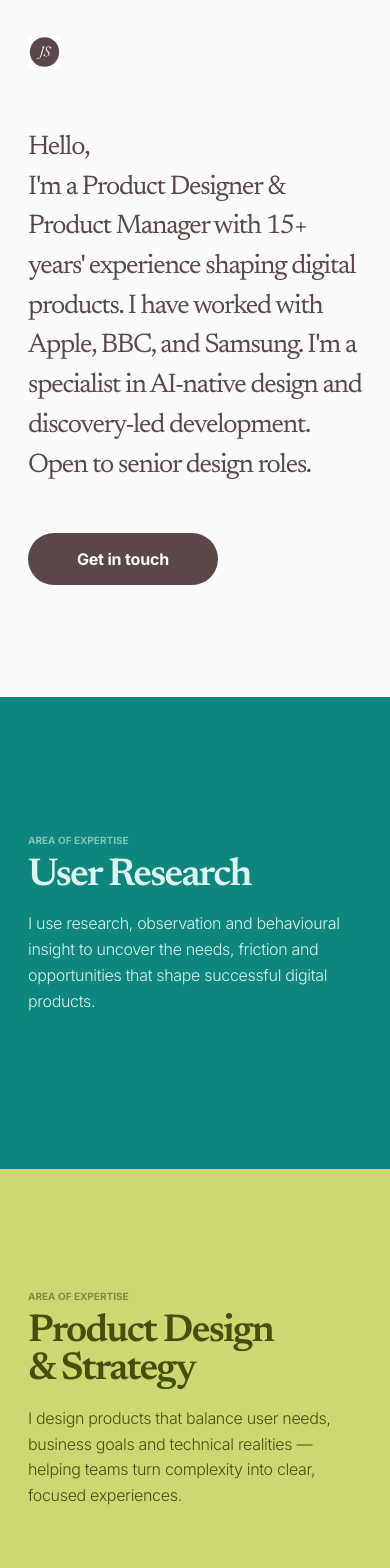
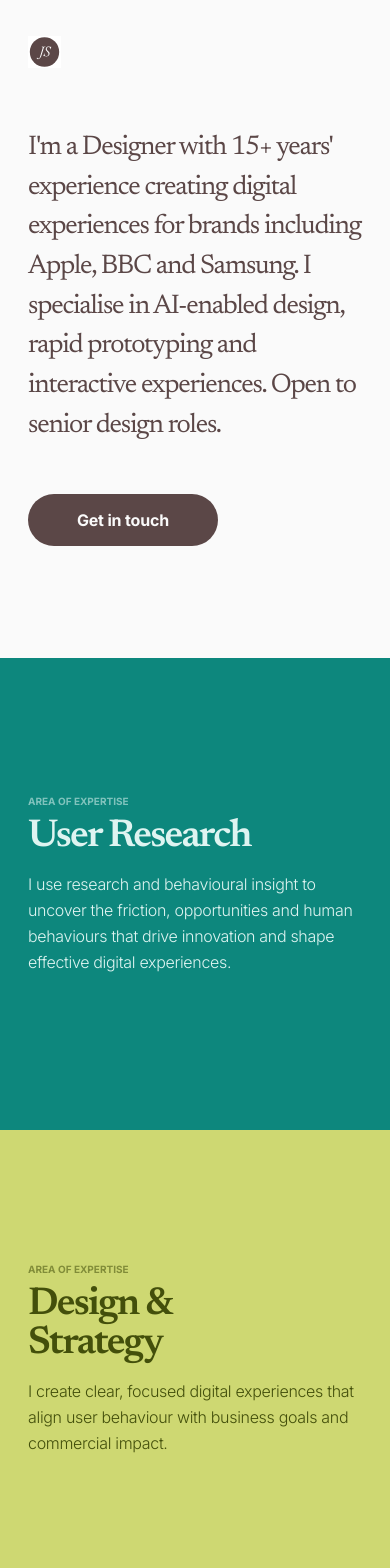
Before and after one commit to jonsearle/portfolio, a React (Vite) app: page / in a window 390 px wide. Shown: the top 1568 px of the page. Built offline with nearby package versions, Linux system fonts and the light colour scheme; the HTML template or start-up script is replaced by a standard one.

Commit message:
Update portfolio positioning copy

```diff
--- a/src/App.tsx
+++ b/src/App.tsx
@@ -14,7 +14,7 @@ const capabilities = [
   {
     title: "User Research",
     description:
-      "I use research, observation and behavioural insight to uncover the needs, friction and opportunities that shape successful digital products.",
+      "I use research and behavioural insight to uncover the friction, opportunities and human behaviours that drive innovation and shape effective digital experiences.",
     panelClassName: "bg-[var(--color-cap-teal)] text-[var(--color-cap-teal-text)]",
     align: "left",
     contentClassName: "md:max-w-[35rem]",
@@ -24,9 +24,9 @@ const capabilities = [
     imageClassName: "right-0",
   },
   {
-    title: "Product Design & Strategy",
+    title: "Design & Strategy",
     description:
-      "I design products that balance user needs, business goals and technical realities — helping teams turn complexity into clear, focused experiences.",
+      "I create clear, focused digital experiences that align user behaviour with business goals and commercial impact.",
     panelClassName: "bg-[var(--color-cap-lime)] text-[var(--color-cap-lime-text)]",
     align: "right",
     contentClassName: "md:max-w-[38rem] md:text-right",
@@ -50,7 +50,7 @@ const capabilities = [
   {
     title: "AI Prototyping & Innovation",
     description:
-      "I use AI-native workflows and rapid prototyping to explore ideas faster, validate concepts earlier and accelerate modern product development.",
+      "I use AI-enabled workflows and rapid prototyping to turn ideas into tangible concepts quickly and accelerate modern digital design.",
     panelClassName:
       "bg-[var(--color-cap-indigo)] text-[var(--color-cap-indigo-text)]",
     align: "right",
@@ -262,12 +262,10 @@ export default function App() {
             <div className="md:pt-[176px]">
               <Reveal>
                 <p className="max-w-[70rem] font-serif text-[clamp(27px,2.5vw,36px)] leading-[1.47] tracking-[-0.045em] text-[var(--color-ink)]">
-                  Hello,
-                  <br />
-                  I&apos;m a Product Designer & Product Manager with 15+ years&apos;
-                  experience shaping digital products. I have worked with Apple,
-                  BBC, and Samsung. I&apos;m a specialist in AI-native design and
-                  discovery-led development. Open to senior design roles.
+                  I&apos;m a Designer with 15+ years&apos; experience creating digital
+                  experiences for brands including Apple, BBC and Samsung. I
+                  specialise in AI-enabled design, rapid prototyping and
+                  interactive experiences. Open to senior design roles.
                 </p>
               </Reveal>
               <Reveal delay={0.14} y={16}>
@@ -306,9 +304,14 @@ export default function App() {
               </h2>
             </Reveal>
 
-            <div className="grid grid-cols-1 gap-5 md:grid-cols-2 md:gap-10 lg:grid-cols-4 lg:gap-12">
+            <div className="grid grid-cols-1 gap-5 md:grid-cols-2 md:gap-10 lg:grid-cols-6 lg:gap-12">
               {portfolioItems.map((item, index) => (
-                <Reveal key={item.title} delay={index * 0.04} y={18}>
+                <Reveal
+                  key={item.title}
+                  delay={index * 0.04}
+                  y={18}
+                  className="lg:col-span-2"
+                >
                   <button
                     type="button"
                     onClick={() => setSelectedItem(item)}
```
